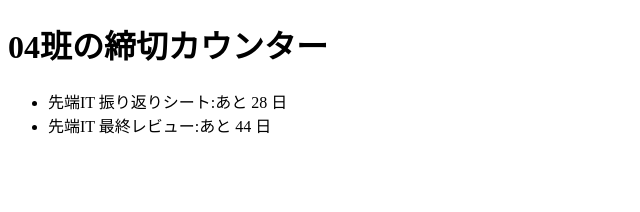
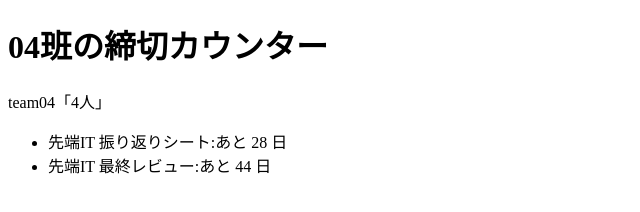
Before and after one commit to neec-sentan-it-2026/team04-deadline, a website: page public/index.html in a window 1280 px wide. Shown: the whole page, without its empty margins (0-640 px from the left). Drawn offline with Linux system fonts and the light colour scheme.

Commit message:
pタグの追加

```diff
--- a/public/index.html
+++ b/public/index.html
@@ -7,6 +7,7 @@
 </head>
 <body>
   <h1>04班の締切カウンター</h1>
+  <p>team04「4人」</p>
   <ul id="list"></ul>
   <script type="module">
     import { daysUntil } from './deadline.js';
```
